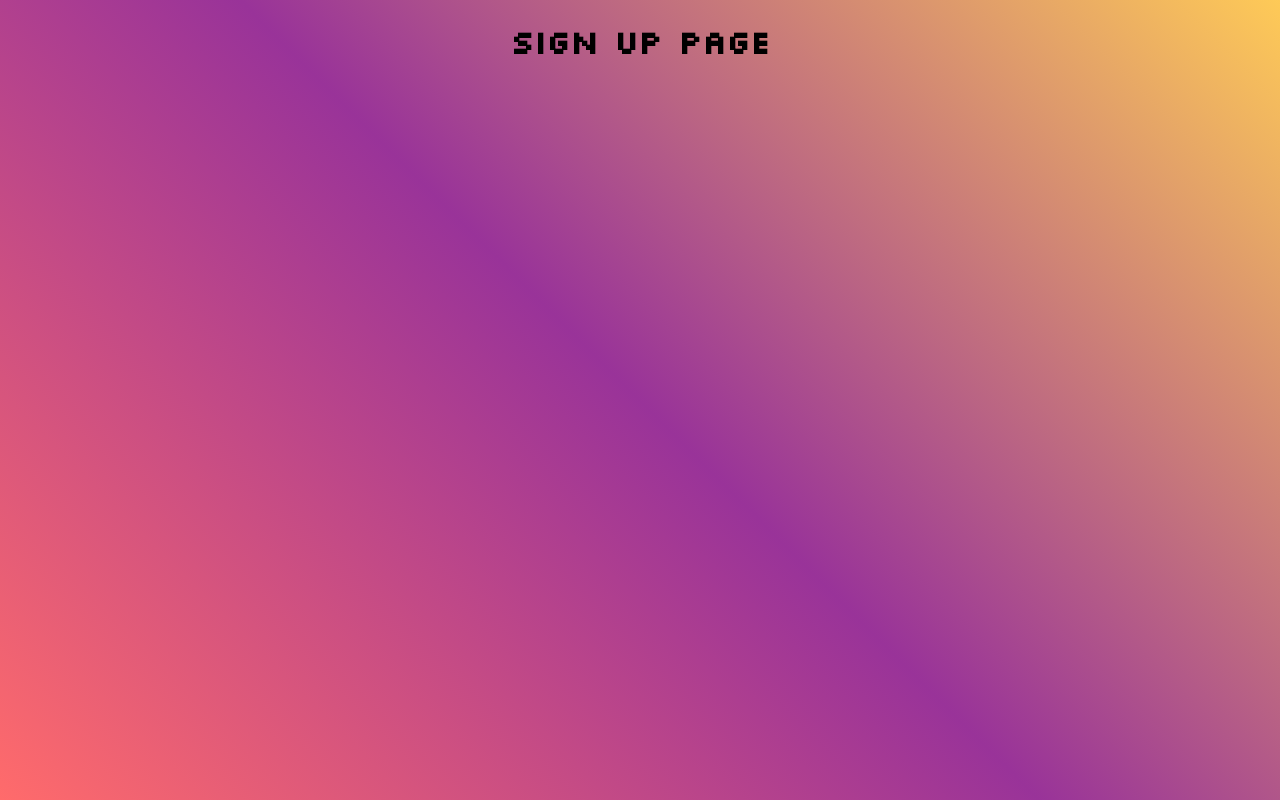
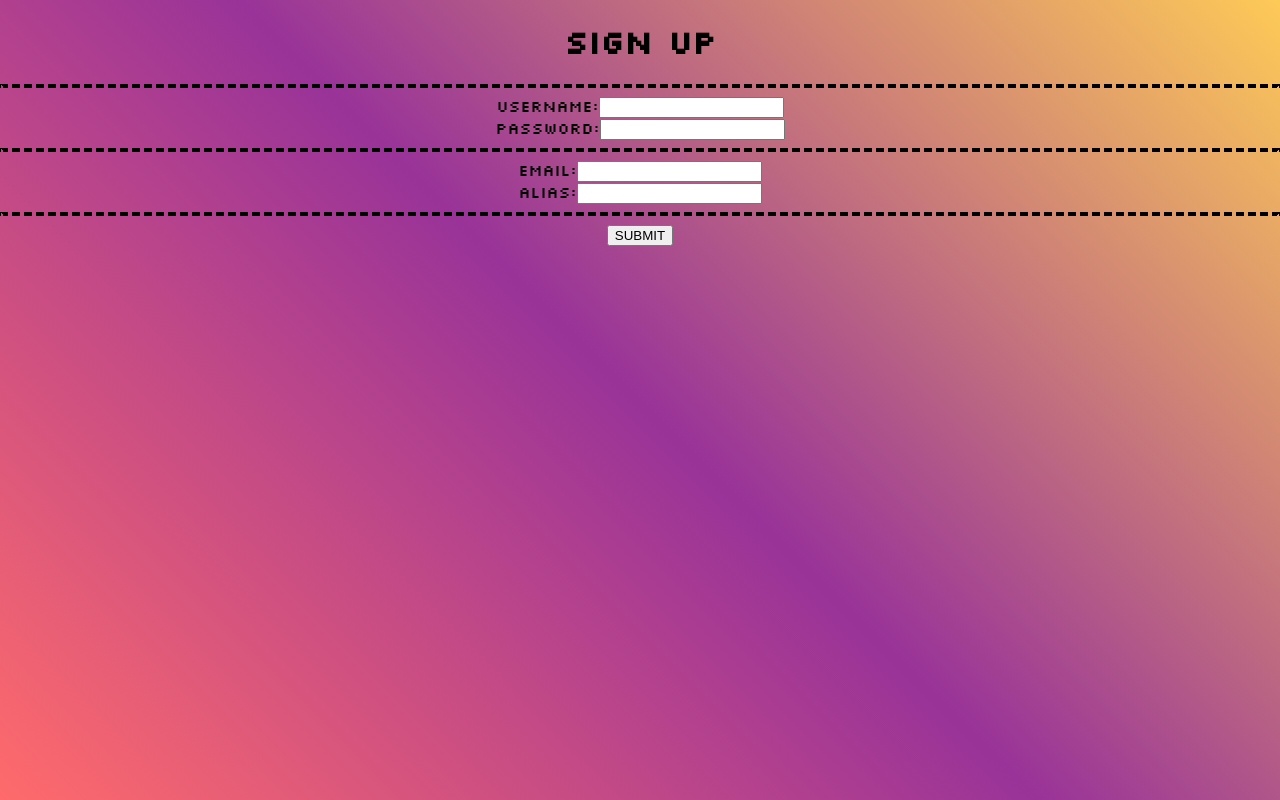
Before and after one commit to KimberlyRosaly/to-do-app, a React (Create React App) app: page /signup in a window 1280 px wide. Built offline with nearby package versions, Linux system fonts and the light colour scheme.

Commit message:
sign up page now has a form on it, with its submit button, for users to insert credentials for user account creation

```diff
--- a/src/containers/SignUp.js
+++ b/src/containers/SignUp.js
@@ -1,8 +1,32 @@
 import React from 'react';
 export default function SignUp() {
 return(
-    <>
-    <h1> SIGN UP PAGE</h1>
-    </>
+        <>
+            <h1> SIGN UP </h1>
+            <main>
+                <section>
+                    <form>
+<hr />
+                        <label>USERNAME:
+                            <input type="text" />
+                        </label>
+<br />
+                        <label>PASSWORD:
+                            <input type="text" />
+                        </label>
+<hr />
+                        <label>EMAIL:
+                            <input type="text" />
+                        </label>
+<br />
+                        <label>ALIAS:
+                            <input type="text" />
+                        </label>
+<hr />
+                        <button>SUBMIT</button>
+                    </form>
+                </section>
+            </main>
+        </>
 )
 };
```
